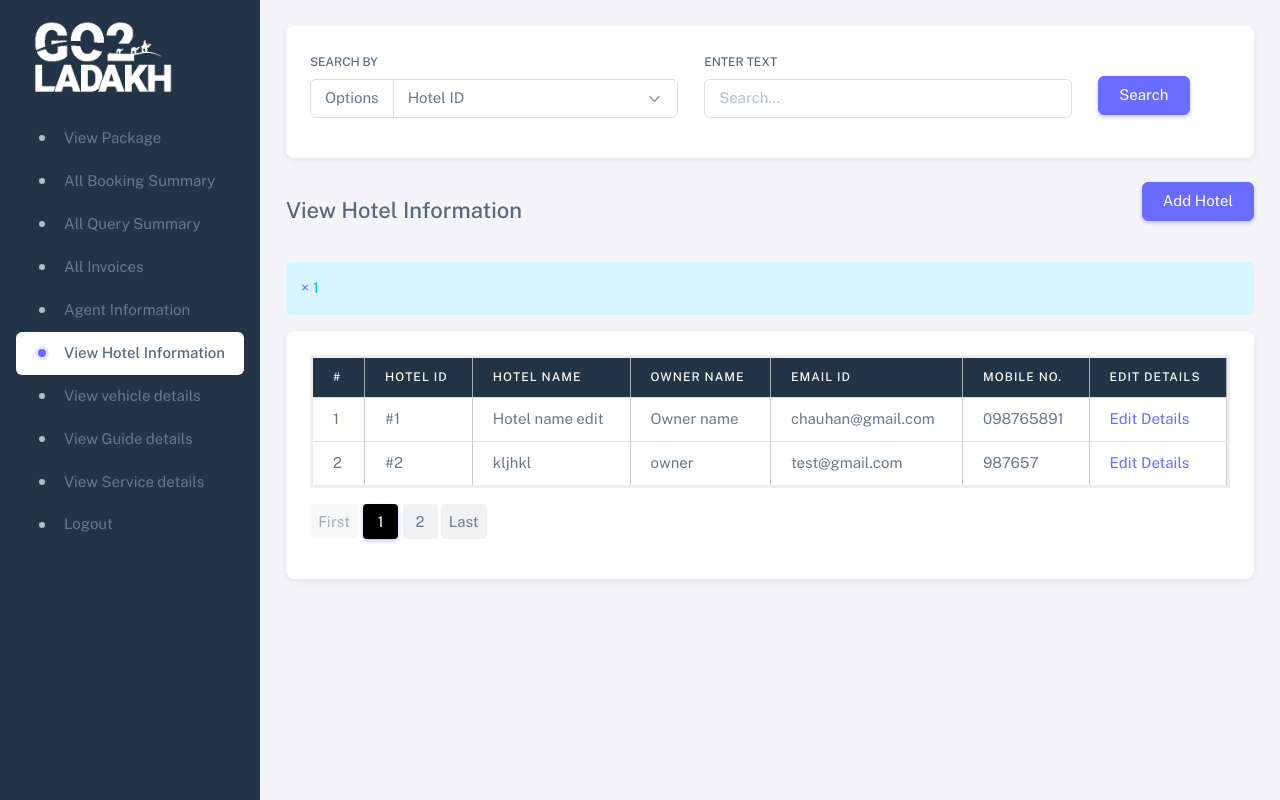
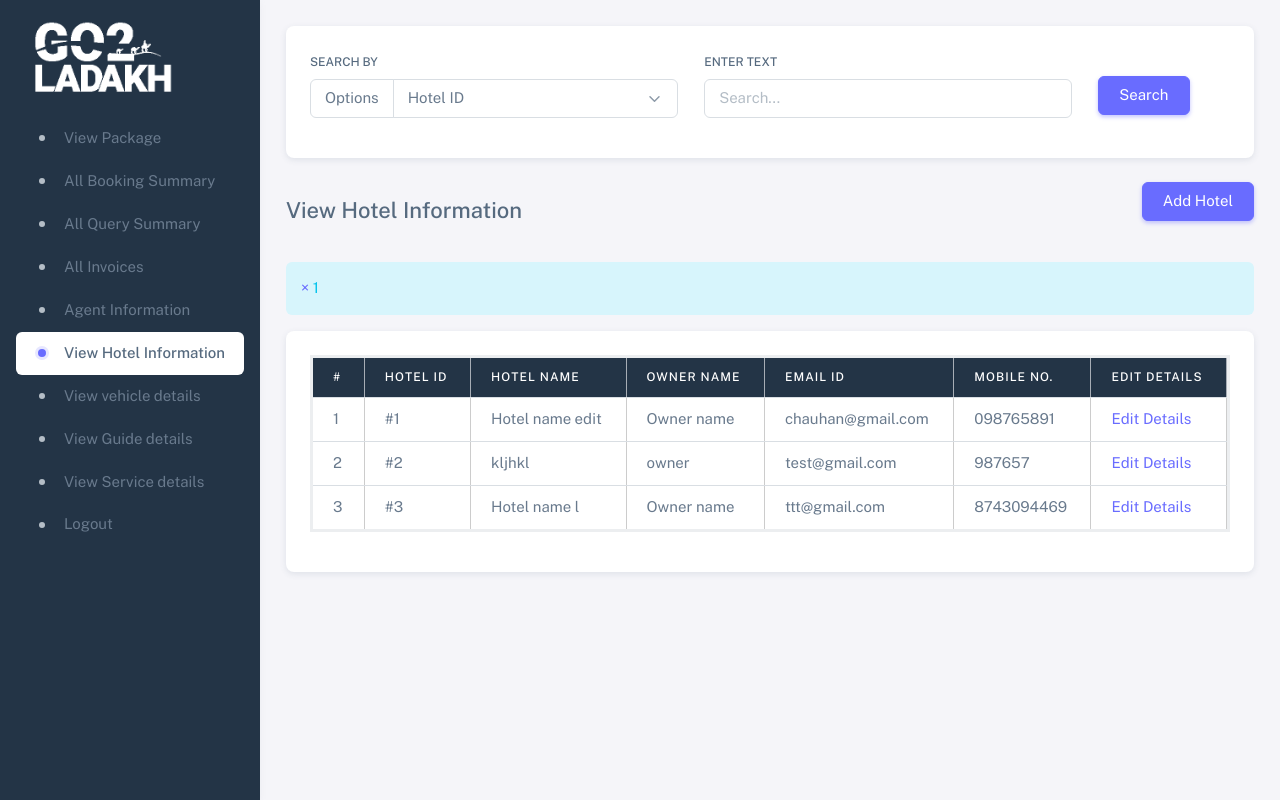
Before and after one commit to Pappuchauhan/sales_crm, a PHP site: page /hotel.php in a window 1280 px wide. Run offline with PHP 8.4, Linux system fonts and the light colour scheme; the visitor is signed in with stand-in values (Sample User, id 1); data comes from the database, SQL or seed files in the repository.

Commit message:
fixed pagination default 15 for each

```diff
--- a/admin_users.php
+++ b/admin_users.php
@@ -22,7 +22,7 @@ $order_by = filter_input(INPUT_GET, 'order_by');
 $del_id = filter_input(INPUT_GET, 'del_id');
 
 // Per page limit for pagination.
-$pagelimit = 20;
+$pagelimit = 15;
 
 // Get current page.
 $page = filter_input(INPUT_GET, 'page');
--- a/guide.php
+++ b/guide.php
@@ -13,7 +13,7 @@ $filter_col = filter_input(INPUT_GET, 'filter_col');
 $order_by = filter_input(INPUT_GET, 'order_by');
 
 // Per page limit for pagination.
-$pagelimit = 2;
+$pagelimit = 15;
 
 // Get current page.
 $page = filter_input(INPUT_GET, 'page');
--- a/hotel.php
+++ b/hotel.php
@@ -9,7 +9,7 @@ $filter_col = filter_input(INPUT_GET, 'filter_col');
 $order_by = filter_input(INPUT_GET, 'order_by');
 
 // Per page limit for pagination.
-$pagelimit = 2;
+$pagelimit = 15;
 
 // Get current page.
 $page = filter_input(INPUT_GET, 'page');
--- a/service.php
+++ b/service.php
@@ -7,7 +7,7 @@ $search_string = filter_input(INPUT_GET, 'search_string');
 $filter_col = filter_input(INPUT_GET, 'filter_col');
 $order_by = filter_input(INPUT_GET, 'order_by');
 
-$pagelimit = 2;
+$pagelimit = 15;
 
 
 $page = filter_input(INPUT_GET, 'page');
--- a/vehicle.php
+++ b/vehicle.php
@@ -9,7 +9,7 @@ $filter_col = filter_input(INPUT_GET, 'filter_col');
 $order_by = filter_input(INPUT_GET, 'order_by');
 
 // Per page limit for pagination.
-$pagelimit = 2;
+$pagelimit = 15;
 
 // Get current page.
 $page = filter_input(INPUT_GET, 'page');
```
